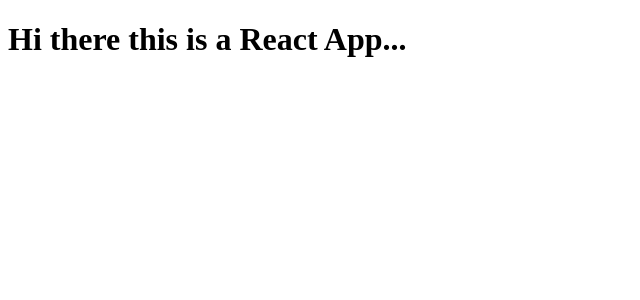
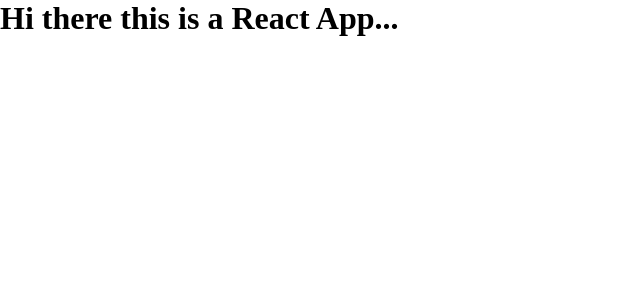
Before and after one commit to Filippo-Dembech/Portfolio, a React (Create React App) app: page / in a window 1280 px wide. Shown: the top 300 px of the page, without its empty margins (0-640 px from the left). Built offline with nearby package versions, Linux system fonts and the light colour scheme.

Commit message:
migration: completed migration of 'planes' app

```diff
--- a/src/App.js
+++ b/src/App.js
@@ -1,4 +1,3 @@
-import logo from './logo.svg';
 import { Route, Routes } from 'react-router';
 import ConfigurablePlanes from './apps/transformations/ConfigurablePlanes';
 
@@ -6,7 +5,7 @@
   return (
     <Routes>
       <Route path="/" element={<h1>Hi there this is a React App...</h1>}/>
-      <Route path='/transformations' element={<ConfigurablePlanes />} />
+      <Route path='/planes' element={<ConfigurablePlanes />} />
     </Routes>
   );
 }
--- a/src/apps/transformations/components/Plane/Plane.jsx
+++ b/src/apps/transformations/components/Plane/Plane.jsx
@@ -33,7 +33,6 @@
                 ) && e.altKey
             ) {
                 setIsDragging((val) => {
-                    console.log("now global element dragging is true");
                     return true
                 });
                 e.target.style.cursor = "grabbing";
--- a/src/apps/transformations/components/Plane/PlaneItem/PlaneItem.jsx
+++ b/src/apps/transformations/components/Plane/PlaneItem/PlaneItem.jsx
@@ -13,6 +13,7 @@
 
     const planeItemRef = useRef(null);
 
+
     useEffect(() => {
         function eventHandler(e) {
             if (
@@ -22,16 +23,18 @@
                 !e.altKey
             ) {
                 setIsLocalDragging((val) => {
-                    console.log("now local dragging is true");
                     return true;
                 });
                 e.target.style.cursor = "grabbing";
             }
         }
 
+        const reference = planeItemRef.current;
+
+        console.log(planeItemRef.current)
         planeItemRef.current.addEventListener("mousedown", eventHandler);
         return () => {
-            planeItemRef.current.removeEventListener("mousedown", eventHandler);
+            reference.removeEventListener("mousedown", eventHandler);
         };
     }, [isDragging]);
 
@@ -43,9 +46,11 @@
             }
         }
 
+        const reference = planeItemRef.current;
+
         planeItemRef.current.addEventListener("mousemove", eventHandler);
         return () => {
-            planeItemRef.current.removeEventListener("mousemove", eventHandler);
+            reference.removeEventListener("mousemove", eventHandler);
         };
     }, [isLocalDragging, setX, setY]);
 
@@ -55,9 +60,11 @@
             e.target.style.removeProperty("cursor");
         }
 
+        const reference = planeItemRef.current;
+
         planeItemRef.current.addEventListener("mouseout", eventHandler);
         return () => {
-            planeItemRef.current.removeEventListener("mouseout", eventHandler);
+            reference.removeEventListener("mouseout", eventHandler);
         };
     }, []);
 
@@ -67,9 +74,11 @@
             e.target.style.removeProperty("cursor");
         }
 
+        const reference = planeItemRef.current;
+
         planeItemRef.current.addEventListener("mouseup", eventHandler);
         return () => {
-            planeItemRef.current.removeEventListener("mouseup", eventHandler);
+            reference.removeEventListener("mouseup", eventHandler);
         };
     }, []);
 
--- /dev/null
+++ b/src/index.css
@@ -0,0 +1,15 @@
+* {
+    margin: 0;
+    padding: 0;
+    box-sizing: border-box;
+}
+
+body {
+    overflow: hidden;
+}
+
+#root {
+    height: 100vh;
+    width: 100vw;
+    display: flex;
+}
--- a/src/index.js
+++ b/src/index.js
@@ -1,8 +1,8 @@
 import React from "react";
 import ReactDOM from "react-dom/client";
 import App from "./App";
+import './index.css';
 import { HashRouter } from "react-router";
-import reportWebVitals from "./reportWebVitals";
 
 const root = ReactDOM.createRoot(document.getElementById("root"));
 root.render(
@@ -12,8 +12,3 @@
         </HashRouter>
     </React.StrictMode>
 );
-
-// If you want to start measuring performance in your app, pass a function
-// to log results (for example: reportWebVitals(console.log))
-// or send to an analytics endpoint. Learn more: https://bit.ly/CRA-vitals
-reportWebVitals();
--- a/src/reportWebVitals.js
+++ /dev/null
@@ -1,13 +0,0 @@
-const reportWebVitals = onPerfEntry => {
-  if (onPerfEntry && onPerfEntry instanceof Function) {
-    import('web-vitals').then(({ getCLS, getFID, getFCP, getLCP, getTTFB }) => {
-      getCLS(onPerfEntry);
-      getFID(onPerfEntry);
-      getFCP(onPerfEntry);
-      getLCP(onPerfEntry);
-      getTTFB(onPerfEntry);
-    });
-  }
-};
-
-export default reportWebVitals;
```
Also changed, not shown: src/setupTests.js (deleted, +0 -5 lines), src/logo.svg (deleted), 1 other file (tests, documents, lock files or other folders).
